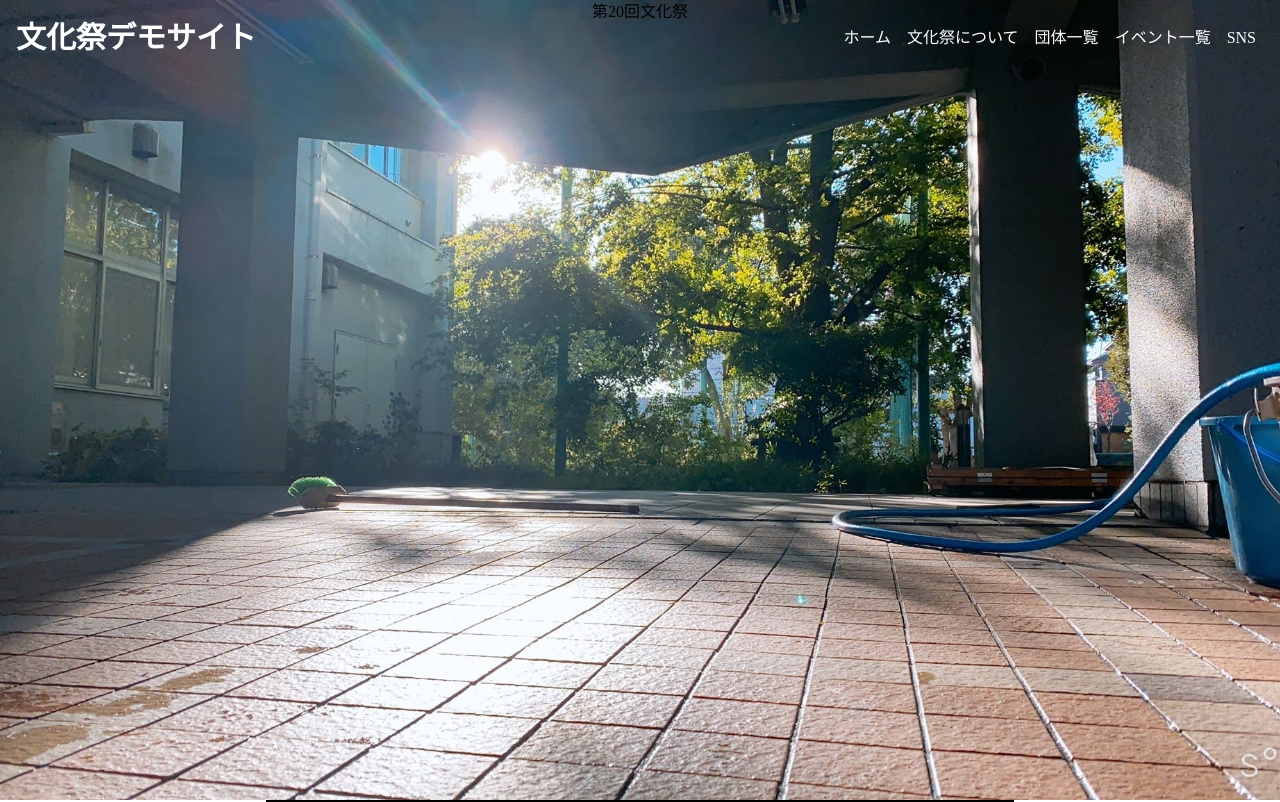
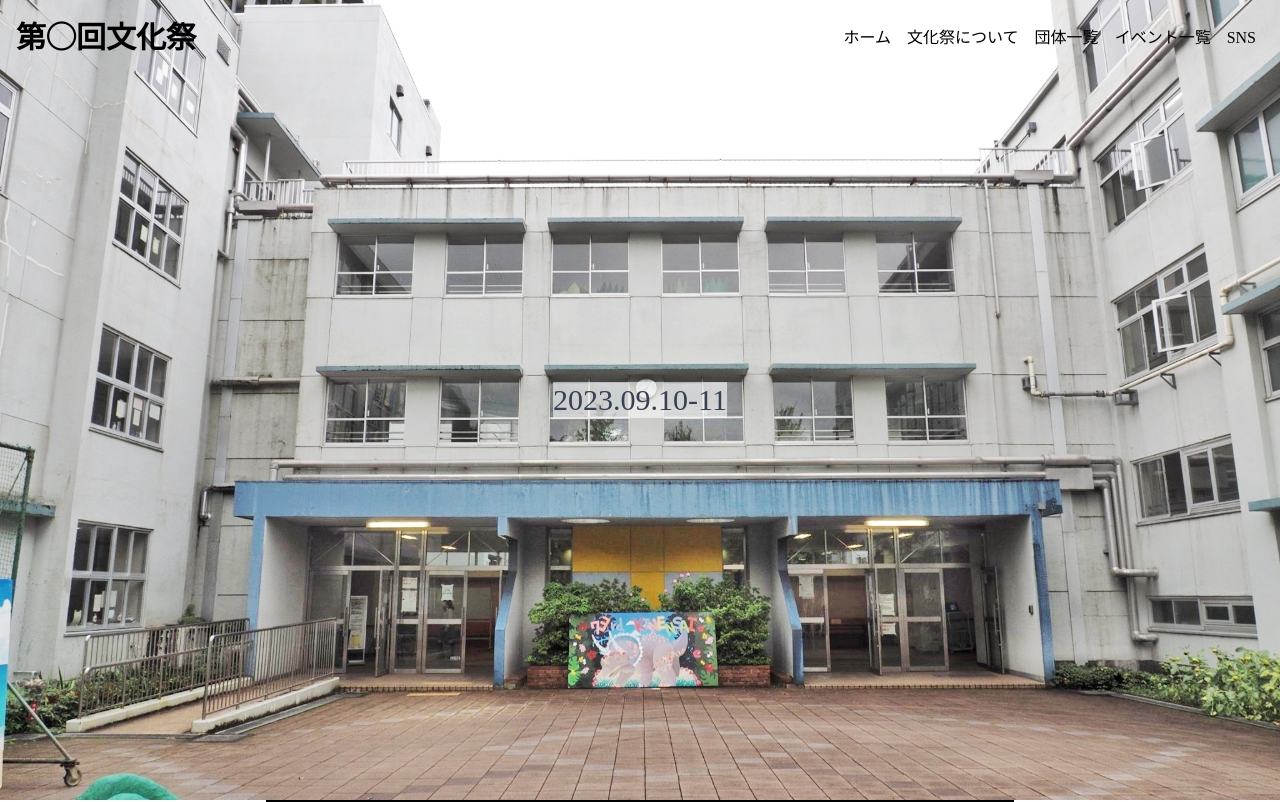
Before and after one commit to OSK-festival/website, a Nuxt app: page / in a window 1280 px wide. Shown: the top 802 px of the page. Built offline with nearby package versions, Linux system fonts and the light colour scheme; a web font is replaced by a local one.

Commit message:
update: トップページの画像ができた

```diff
--- a/src/app.vue
+++ b/src/app.vue
@@ -1,10 +1,22 @@
 <template>
   <div>
-    <TheHeader class="fixed w-full" />
-    <article class="mt-20">
-      <NuxtPage class="mx-4 h-full" />
-    </article>
+    <!-- <TheHeader class="fixed w-full" :class="{ '-mt-20': path !== '/' }" /> -->
+    <TheHeader class="fixed top-0 w-full" />
+    <div>
+      <article class="mt-20">
+        <NuxtPage class="mx-4 h-full" />
+      </article>
+    </div>
   </div>
 </template>
 
-<script setup></script>
+<script setup>
+  // const route = useRoute();
+  // const path = ref(route.fullPath);
+  // watch(
+  // () => route.query,
+  // () => (isMenuOpen.value = false)
+  // () => (path.value = route.fullPath)
+  // );
+  // console.log(path.value);
+</script>
--- a/src/components/TheHeader.vue
+++ b/src/components/TheHeader.vue
@@ -1,17 +1,27 @@
 <template>
   <div>
     <div
+      class="header top-0 flex flex-row justify-between px-4 py-5 text-black"
+      :class="{
+        ' bg-white text-black': isScroled,
+        '': !isScroled,
+      }"
+    >
+      <!------------------------------------------------------>
+      <!-- <div
       class="header top-0 flex flex-row justify-between px-4 py-5"
       :class="{
         'border-b-2 border-b-black/20 bg-white/60 text-black': isScroled,
         'text-white': !isScroled,
       }"
-    >
+      > -->
+      <!------------------------------------------------------>
+
       <!-- <transition>
         <div class="h-full"></div>
       </transition> -->
       <NuxtLink to="/">
-        <div class="text-3xl font-bold">文化祭デモサイト</div>
+        <div class="text-3xl font-bold">第◯回文化祭</div>
       </NuxtLink>
       <div class="hidden md:flex md:flex-row">
         <div v-for="menuItem of menuItems" :key="menuItem" class="mx-2 my-auto">
@@ -86,7 +96,7 @@
 
 <style scoped>
   .header {
-    transition: color 1s;
+    transition: all 0.5s;
   }
 
   .v-enter {
--- a/src/components/TopImage.vue
+++ b/src/components/TopImage.vue
@@ -1,7 +1,9 @@
 <template>
   <div class="full -z-20 -mx-4 -mt-20">
-    <div class="my-auto text-center">
-      <div>第20回文化祭</div>
+    <div
+      class="absolute top-1/2 left-1/2 my-auto -translate-x-1/2 -translate-y-1/2 bg-white/60 text-center text-3xl text-gray-700"
+    >
+      <div>2023.09.10-11</div>
     </div>
   </div>
 </template>
@@ -13,6 +15,6 @@
     position: relative;
     width: 100%+1rem;
     min-height: 100vh;
-    background: url('~/assets/images/school-1.jpg') center / cover;
+    background: url('~/assets/images/t.jpg') center / cover;
   }
 </style>
--- a/src/pages/about.vue
+++ b/src/pages/about.vue
@@ -1,3 +1,39 @@
 <template>
-  <div>記念祭紹介ページ</div>
+  <div>
+    <div>記念祭紹介ページ</div>
+    <p>
+      qqqqq<br />
+      qqqqq<br />
+      qqqqq<br />
+      qqqqq<br />
+      qqqqq<br />
+      qqqqq<br />
+      qqqqq<br />
+      qqqqq<br />
+      qqqqq<br />
+      qqqqq<br />
+      qqqqq<br />
+      qqqqq<br />
+      qqqqq<br />
+      qqqqq<br />
+      qqqqq<br />
+      qqqqq<br />
+      qqqqq<br />
+      qqqqq<br />
+      qqqqq<br />
+      qqqqq<br />
+      qqqqq<br />
+      qqqqq<br />
+      qqqqq<br />
+      qqqqq<br />
+      qqqqq<br />
+      qqqqq<br />
+      qqqqq<br />
+      qqqqq<br />
+      qqqqq<br />
+      qqqqq<br />
+      qqqqq<br />
+      qqqqq<br />
+    </p>
+  </div>
 </template>
```
Also changed, not shown: src/assets/images/t.jpg (added).
